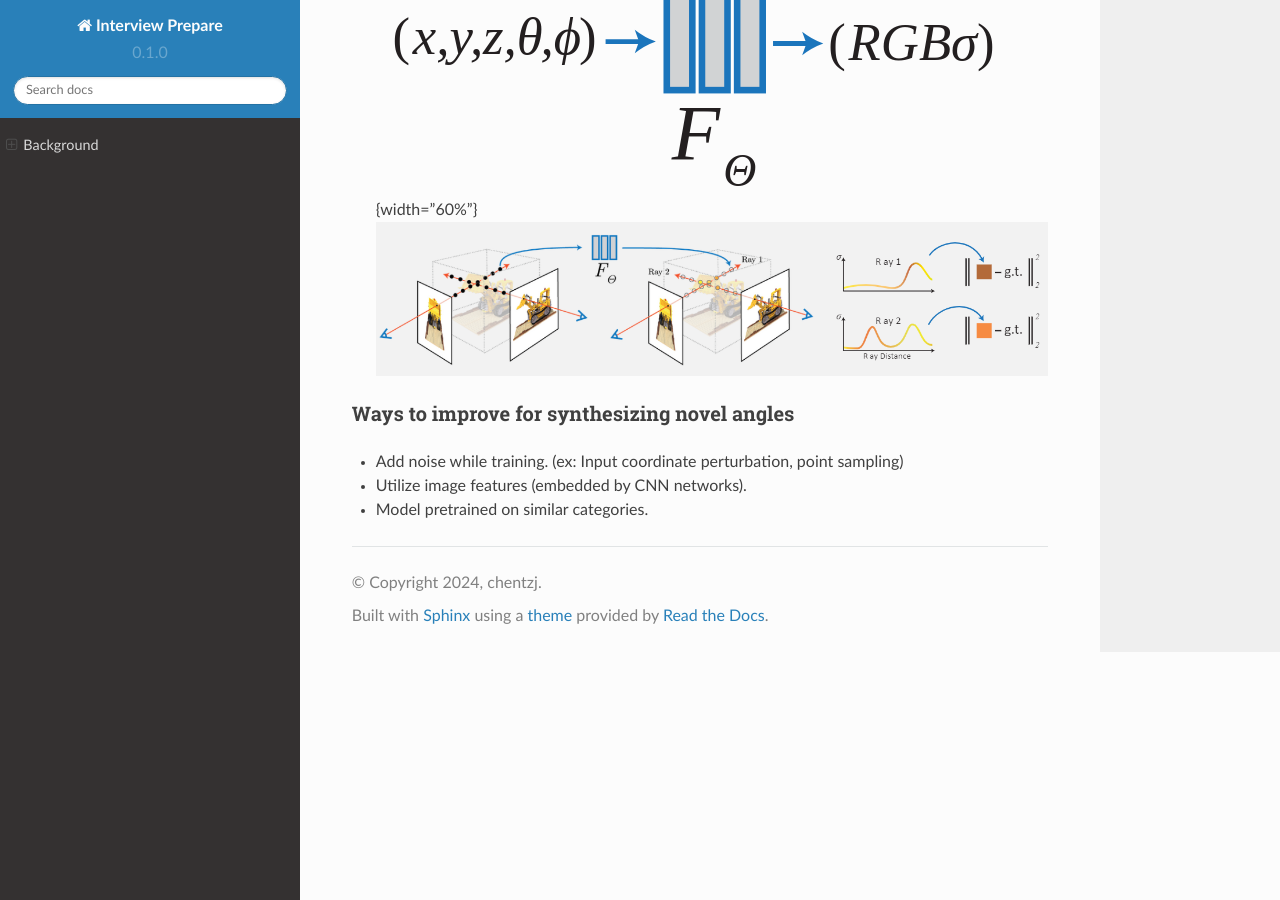
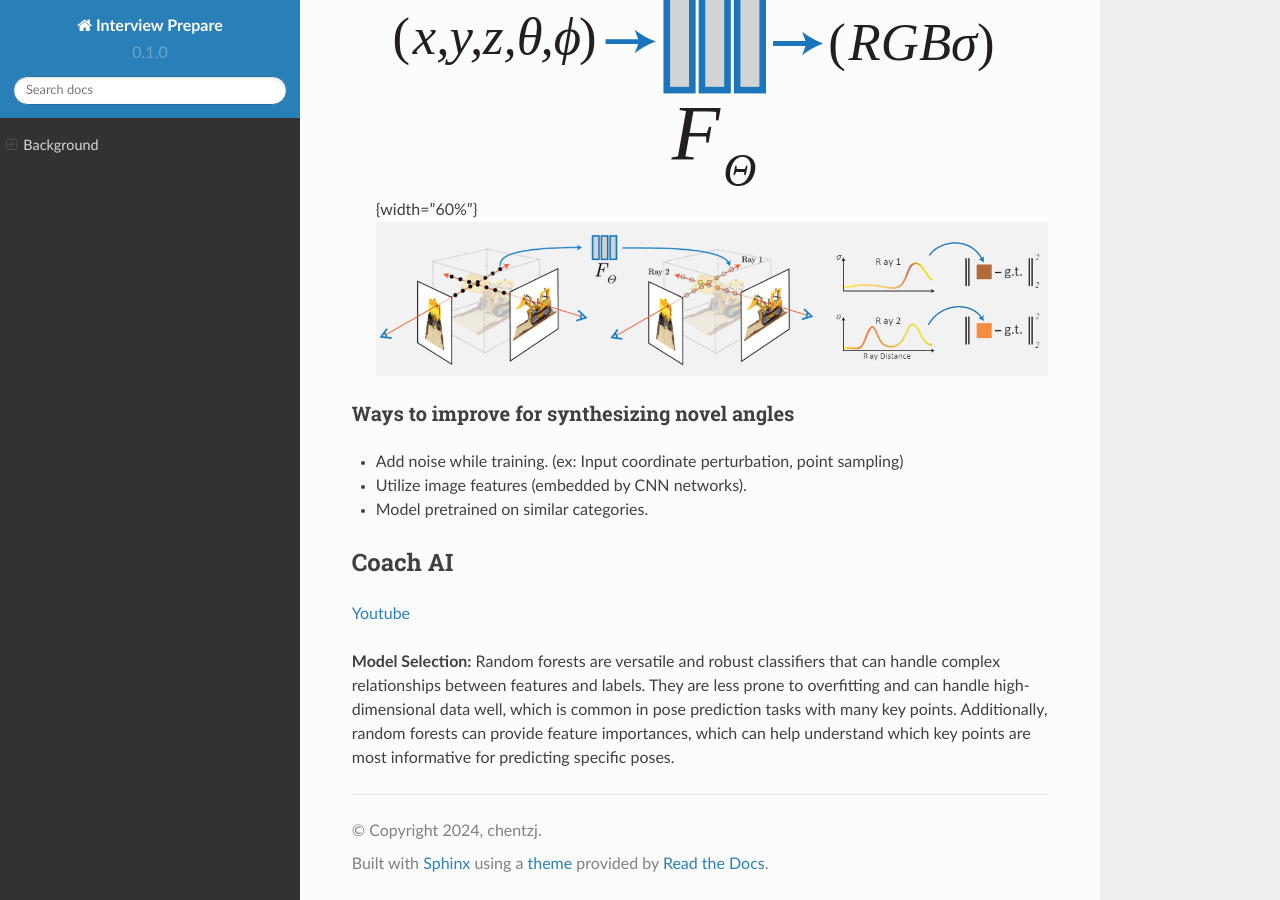
Before and after one commit to Raychen0617/Interview_prepare, a Sphinx documentation site: the page built from docs/source/background.md, in a window 1280 px wide and 900 px high, scrolled down 5355 px. Built offline with Sphinx 7.4.7 and the Read the Docs theme 2.0.0, drawn with Linux system fonts in a browser that asks for light colours.

Commit message:
update_docs

```diff
--- a/docs/source/background.md
+++ b/docs/source/background.md
@@ -97,3 +97,9 @@ Rotation issue
 * Add noise while training. (ex: Input coordinate perturbation, point sampling)
 * Utilize image features (embedded by CNN networks).
 * Model pretrained on similar categories.
+
+
+## Coach AI
+[Youtube](https://www.youtube.com/watch?v=Se1nLA_JbMY)<br>
+
+**Model Selection:** Random forests are versatile and robust classifiers that can handle complex relationships between features and labels. They are less prone to overfitting and can handle high-dimensional data well, which is common in pose prediction tasks with many key points. Additionally, random forests can provide feature importances, which can help understand which key points are most informative for predicting specific poses.
```
